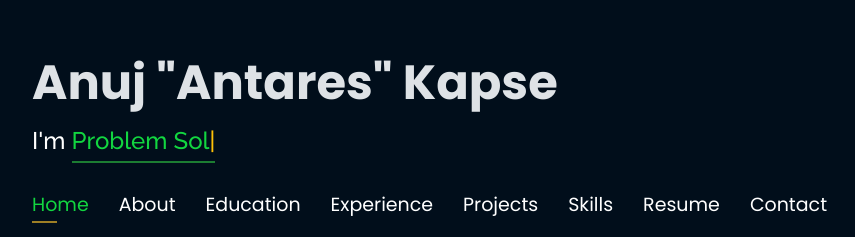
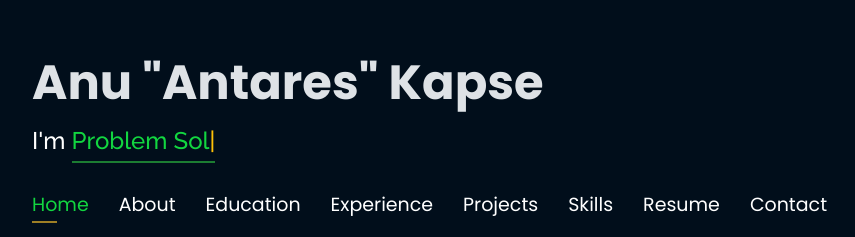
Before and after one commit to AntaresRed/AntaresRed.github.io, a plain HTML site: page index.html in a window 1280 px wide. Shown: the part 221-458 px from the top of the page, without its empty margins (53-908 px from the left). Drawn offline with nearby package versions, Linux system fonts and the light colour scheme.

Commit message:
Test push

```diff
--- a/index.html
+++ b/index.html
@@ -63,7 +63,7 @@
 
     <div class="container">
 
-      <h1><a href="index.html">Anuj "Antares" Kapse</a></h1>
+      <h1><a href="index.html">Anu "Antares" Kapse</a></h1>
       <h2 style="color:#fff">I'm <span class="typing" style="color:#12D640"></span></h2>
       <nav class="nav-menu d-none d-lg-block">
         <ul>
```
